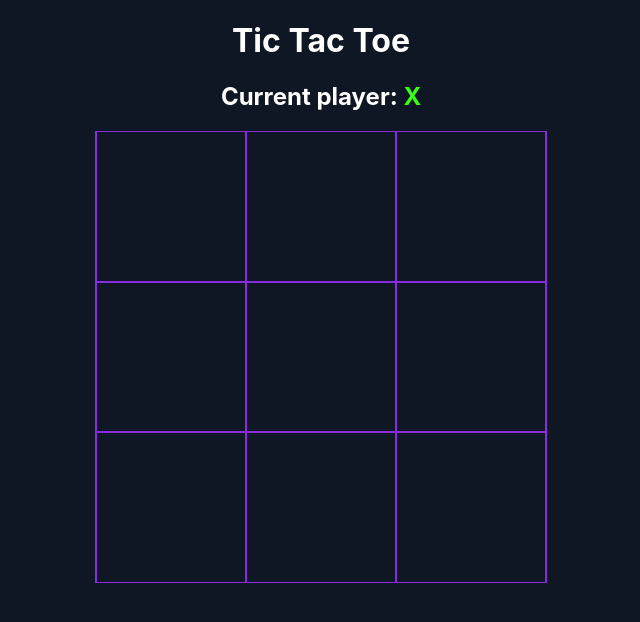
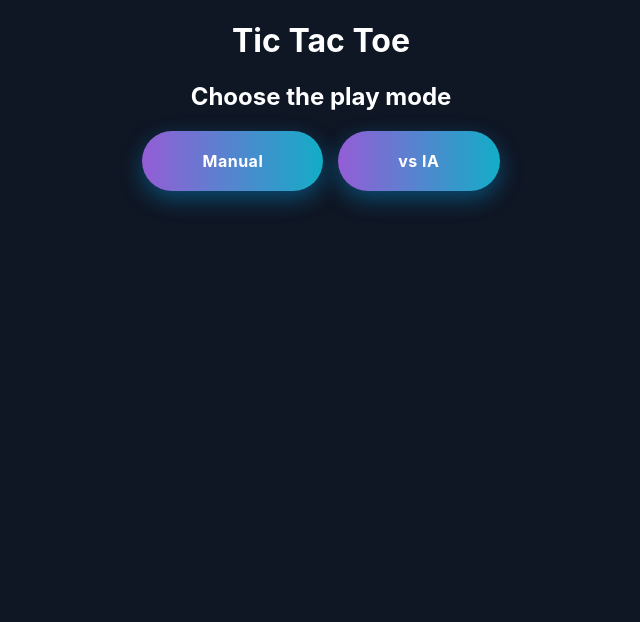
Before and after one commit to LuigiP2404/TicTacToe, a React (Create React App) app: page / in a window 1280 px wide. Shown: the top 622 px of the page, without its empty margins (319-959 px from the left). Built offline with nearby package versions, Linux system fonts and the light colour scheme.

Commit message:
started implementing IA

```diff
--- a/src/App.css
+++ b/src/App.css
@@ -55,14 +55,13 @@ body {
   color: #fff;
 }
 
-.restart-button {
+.gradient-button {
   background: linear-gradient(270deg, #13ADC7 0%, #6978D1 66.67%, #945DD6 100%);
   padding: 20px 60px;
   border-radius: 42px;
   box-shadow: 0px 8px 22px rgba(0, 178, 255, 0.35);
   color: #fff;
   cursor: pointer;
-  margin-top: 50px;
   display: inline-block;
   font-weight: bold;
   letter-spacing: 0.5px;
@@ -78,3 +77,14 @@ body {
     font-size: 65px;
   }
 }
+
+.flex-row {
+  display: flex;
+  gap: 15px;
+  justify-content: center;
+  align-items: center;
+}
+
+.mt-50 {
+  margin-top: 50px !important;
+}
--- a/src/App.tsx
+++ b/src/App.tsx
@@ -9,6 +9,8 @@ function App() {
   const [player1, updatePlayer1] = useState<number[]>([]);
   const [player2, updatePlayer2] = useState<number[]>([]);
   const [winner, updateWinner] = useState<string>('');
+  const [availableBoard, updateAvailableBoard] = useState<number[]>([1, 2, 3, 4, 5, 6, 7, 8, 9]);
+  const [playMode, updatePlayMode] = useState<string | null>(null);
 
   const winConditions = [
     [1, 2, 3],
@@ -28,11 +30,50 @@ function App() {
   }, [player1, player2]);
 
   const handleClick = (event: React.MouseEvent<HTMLDivElement>, index: number) => {
+    let indexOf = availableBoard.indexOf(index);
+    if (indexOf >= 0) {
+      availableBoard.splice(availableBoard.indexOf(index), 1);
+      updateAvailableBoard(availableBoard);
+      console.log(availableBoard);
+    }
     if (!winner) {
       const el = event.target as HTMLDivElement;
       if (!el.innerText) {
         setCurrentRound(currentRound + 1);
-        if (currentPlayer === 'X') {
+        if (playMode === 'manual') {
+          playerMove(currentPlayer, index, el);
+        } else {
+          el.innerText = 'X';
+          el.classList.add('green');
+          updatePlayer1([...player1, index]);
+          IAMove();
+        }
+      }
+    }
+  };
+
+  const IAMove = () => {
+    if (!winner) {
+      setTimeout(() => {
+        const randomElement = availableBoard[Math.floor(Math.random() * availableBoard.length)];
+        let indexOf = availableBoard.indexOf(randomElement);
+        if (indexOf >= 0) {
+          availableBoard.splice(availableBoard.indexOf(randomElement), 1);
+          updateAvailableBoard(availableBoard);
+          console.log(availableBoard);
+        }
+        const el = document.getElementById(`cell-${randomElement}`) as HTMLDivElement;
+        el.innerText = 'O';
+        el.classList.add('cyan');
+        updatePlayer2([...player2, randomElement]);
+        setCurrentPlayer('X');
+        setCurrentRound(currentRound + 2);
+      }, 300);
+    }
+  }
+
+  const playerMove = (player: string, index: number, el: HTMLDivElement) => {
+    if (player == 'X') {
       el.innerText = 'X';
       el.classList.add('green');
       updatePlayer1([...player1, index]);
@@ -43,15 +84,13 @@ function App() {
       updatePlayer2([...player2, index]);
       setCurrentPlayer('X');
     }
-      }
-    }
   };
 
   const checkWinCondition = () => {
     let p1 = player1;
     let p2 = player2;
     let winner = null;
-    winConditions.forEach(function(winCond) {
+    winConditions.forEach(function (winCond) {
       let p1won = winCond.every(elem => p1.includes(elem));
       let p2won = winCond.every(elem => p2.includes(elem));
       if (p1won) {
@@ -85,51 +124,64 @@ function App() {
     updatePlayer2([]);
     updateWinner('');
     clearTable();
+    updatePlayMode(null);
   };
 
   return (
     <div className="App">
       <h1 className="title gradient-text">Tic Tac Toe</h1>
-      { winner ? null : <h2>Current player: { currentPlayer == 'X' ? <span className="green">{currentPlayer}</span> : <span className="cyan">{currentPlayer}</span> }</h2> }
-      { winner ? <React.Fragment>
-        { winner == 'X' || winner == 'O' ? <h2>Winner: { winner == 'X' ? <span className="green">{winner}</span> : <span className="cyan">{winner}</span> }</h2> : <h2>Draw</h2> }
-        </React.Fragment> : null }
+
+      {playMode != null ? <React.Fragment>
+        {winner ? null : <h2>Current player: {currentPlayer == 'X' ? <span className="green">{currentPlayer}</span> : <span className="cyan">{currentPlayer}</span>}</h2>}
+        {winner ? <React.Fragment>
+          {winner == 'X' || winner == 'O' ? <h2>Winner: {winner == 'X' ? <span className="green">{winner}</span> : <span className="cyan">{winner}</span>}</h2> : <h2>Draw</h2>}
+        </React.Fragment> : null}
+        <h2>Current round: {currentRound}</h2>
         <div className="grid">
           <div className="row">
-          <div className="cell" onClick={(e) => {handleClick(e, 1)}}>
+            <div className="cell" id="cell-1" onClick={(e) => { handleClick(e, 1) }}>
 
             </div>
-          <div className="cell" onClick={(e) => {handleClick(e, 2)}}>
+            <div className="cell" id="cell-2" onClick={(e) => { handleClick(e, 2) }}>
 
             </div>
-          <div className="cell" onClick={(e) => {handleClick(e, 3)}}>
+            <div className="cell" id="cell-3" onClick={(e) => { handleClick(e, 3) }}>
 
             </div>
           </div>
           <div className="row">
-          <div className="cell" onClick={(e) => {handleClick(e, 4)}}>
+            <div className="cell" id="cell-4" onClick={(e) => { handleClick(e, 4) }}>
 
             </div>
-          <div className="cell" onClick={(e) => {handleClick(e, 5)}}>
+            <div className="cell" id="cell-5" onClick={(e) => { handleClick(e, 5) }}>
 
             </div>
-          <div className="cell" onClick={(e) => {handleClick(e, 6)}}>
+            <div className="cell" id="cell-6" onClick={(e) => { handleClick(e, 6) }}>
 
             </div>
           </div>
           <div className="row">
-          <div className="cell" onClick={(e) => {handleClick(e, 7)}}>
+            <div className="cell" id="cell-7" onClick={(e) => { handleClick(e, 7) }}>
 
             </div>
-          <div className="cell" onClick={(e) => {handleClick(e, 8)}}>
+            <div className="cell" id="cell-8" onClick={(e) => { handleClick(e, 8) }}>
 
             </div>
-          <div className="cell" onClick={(e) => {handleClick(e, 9)}}>
+            <div className="cell" id="cell-9" onClick={(e) => { handleClick(e, 9) }}>
 
             </div>
           </div>
         </div>
-     { winner ?  <a onClick={restartGame} className="restart-button">Restart</a> : null }
+        {winner ? <a onClick={restartGame} className="mt-50 gradient-button ">Restart</a> : null}
+      </React.Fragment>
+        : <React.Fragment>
+          <h2>Choose the play mode</h2>
+          <div className="flex-row">
+            <a className="gradient-button" onClick={() => { updatePlayMode('manual') }}>Manual</a>
+            <a className="gradient-button" onClick={() => { updatePlayMode('IA') }}>vs IA</a>
+          </div>
+        </React.Fragment>
+      }
 
     </div>
   );
```
Lines whose indentation alone changed are shown as unchanged.
